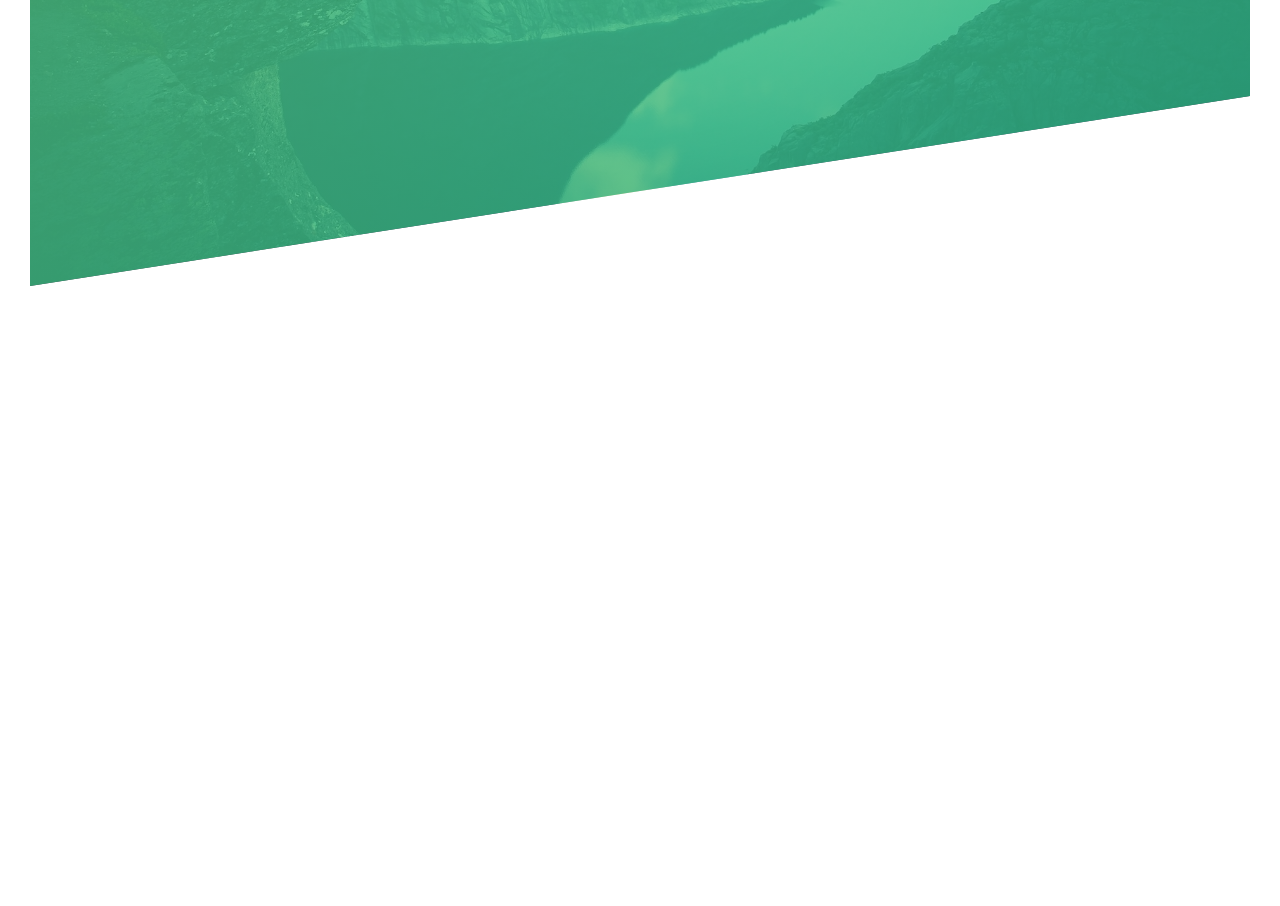
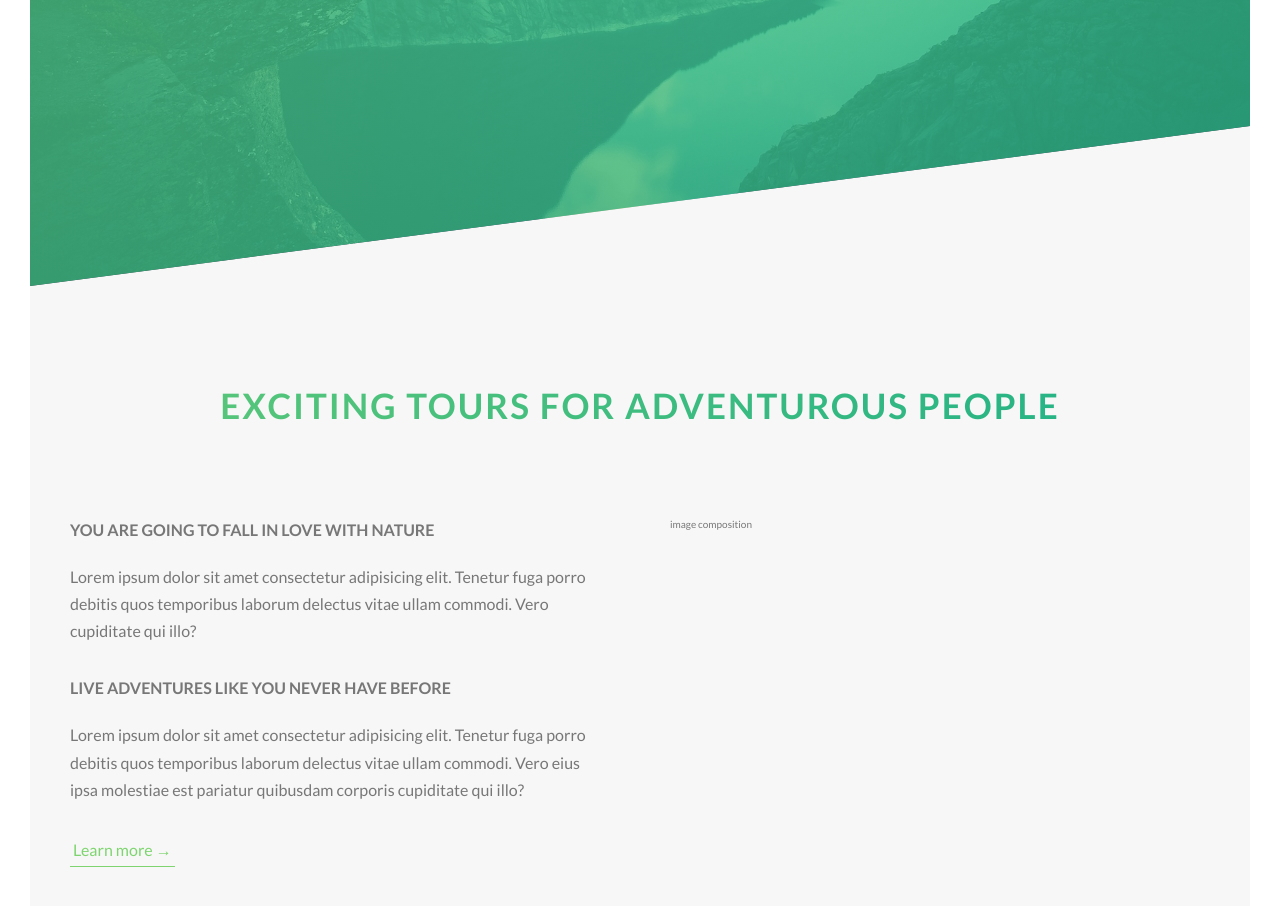
Before and after one commit to bohaigt86/advanced-css-mini, a website: page custom-grid-sass/index.html in a window 1280 px wide. Shown: the part 504-1410 px from the top of the page. Before the commit the page ends 820 px from the top, so only its background shows below. Drawn offline with Linux system fonts and the light colour scheme.

Commit message:
add about into home page

```diff
--- a/custom-grid-sass/index.html
+++ b/custom-grid-sass/index.html
@@ -30,6 +30,44 @@
         <a href="#" class="btn btn--white btn--animated">Discover our tours</a>
       </div>
     </header>
+
+    <main>
+      <section class="section-about">
+        <div class="u-center-text mb-8">
+          <h2 class="heading-secondary">
+            Exciting tours for adventurous people
+          </h2>
+        </div>
+
+        <div class="row">
+          <div class="col-1-of-2">
+            <h3 class="heading-tertiary mb-2">
+              You are going to fall in love with nature
+            </h3>
+            <p class="paragraph">
+              Lorem ipsum dolor sit amet consectetur adipisicing elit. Tenetur
+              fuga porro debitis quos temporibus laborum delectus vitae ullam
+              commodi. Vero cupiditate qui illo?
+            </p>
+
+            <h3 class="heading-tertiary mb-2">
+              Live adventures like you never have before
+            </h3>
+            <p class="paragraph">
+              Lorem ipsum dolor sit amet consectetur adipisicing elit. Tenetur
+              fuga porro debitis quos temporibus laborum delectus vitae ullam
+              commodi. Vero eius ipsa molestiae est pariatur quibusdam corporis
+              cupiditate qui illo?
+            </p>
+
+            <a href="" class="btn-text">Learn more &rarr;</a>
+          </div>
+          <div class="col-1-of-2">
+            image composition
+          </div>
+        </div>
+      </section>
+    </main>
 
     <!-- <section class="grid-test">
       <div class="row">
--- a/custom-grid-sass/sass/abstracts/_variables.scss
+++ b/custom-grid-sass/sass/abstracts/_variables.scss
@@ -3,8 +3,12 @@ $color-primary: #7ed56f;
 $color-primary-light: #55c57a;
 $color-primary-dark: #28b485;
 $color-grey-dark: #777;
+$color-grey-light-1: #f7f7f7;
 
 // GRID
 $grid-width: 114rem;
 $gutter-vertical: 8rem;
 $gutter-horizontal: 6rem;
+
+//FONT
+$default-font-size: 1.6rem;
--- a/custom-grid-sass/sass/base/_typography.scss
+++ b/custom-grid-sass/sass/base/_typography.scss
@@ -32,3 +32,38 @@ body {
     animation-fill-mode: backwards;
   }
 }
+
+.heading-secondary {
+  display: inline-block;
+  font-size: 3.5rem;
+  text-transform: uppercase;
+  font-weight: 700;
+  background-image: linear-gradient(
+    to right,
+    $color-primary-light,
+    $color-primary-dark
+  );
+  background-clip: text;
+  -webkit-background-clip: text;
+  color: transparent;
+  letter-spacing: 0.2rem;
+  transition: all 0.2s;
+
+  &:hover {
+    transform: skewX(2deg) skewY(15deg) scale(1.1);
+    text-shadow: 0.5rem 1rem 2rem rgba(#000, 0.2);
+  }
+}
+
+.heading-tertiary {
+  font-size: 1.6rem;
+  font-weight: 700;
+  text-transform: uppercase;
+}
+
+.paragraph {
+  font-size: 1.6rem;
+  &:not(:last-child) {
+    margin-bottom: 3rem;
+  }
+}
--- a/custom-grid-sass/sass/base/_utilities.scss
+++ b/custom-grid-sass/sass/base/_utilities.scss
@@ -0,0 +1,16 @@
+.u-center-text {
+  text-align: center;
+}
+
+.mb-2 {
+  margin-bottom: 2rem;
+}
+.mb-4 {
+  margin-bottom: 4rem;
+}
+.mb-6 {
+  margin-bottom: 6rem;
+}
+.mb-8 {
+  margin-bottom: 8rem;
+}
--- a/custom-grid-sass/sass/components/_button.scss
+++ b/custom-grid-sass/sass/components/_button.scss
@@ -50,3 +50,27 @@
     animation-fill-mode: backwards;
   }
 }
+
+.btn-text {
+  &:link,
+  &:visited {
+    display: inline-block;
+    font-size: $default-font-size;
+    color: $color-primary;
+    text-decoration: none;
+    border-bottom: 1px solid $color-primary;
+    padding: 3px;
+    transition: all 0.2s;
+  }
+
+  &:hover {
+    background-color: $color-primary;
+    color: #fff;
+    box-shadow: 0 1rem 2rem rgba(#000, 0.15);
+    transform: translateY(-2px);
+  }
+  &:active {
+    box-shadow: 0 0.5rem 1rem rgba(#000, 0.15);
+    transform: translateY(-2px);
+  }
+}
--- a/custom-grid-sass/sass/layout/_grid.scss
+++ b/custom-grid-sass/sass/layout/_grid.scss
@@ -1,6 +1,5 @@
 .row {
   max-width: 114rem;
-  background: #eee;
   margin: 0 auto;
 
   &:not(:last-child) {
@@ -10,7 +9,6 @@
   @include clearfix;
 
   [class^='col-'] {
-    background-color: coral;
     float: left;
 
     &:not(:last-child) {
--- a/custom-grid-sass/sass/layout/_header.scss
+++ b/custom-grid-sass/sass/layout/_header.scss
@@ -9,7 +9,7 @@
     url('../img/hero.jpg');
   background-size: cover;
   background-position: top;
-  clip-path: polygon(0 0, 100% 0, 100% 75%, 0 100%);
+  clip-path: polygon(0 0, 100% 0, 100% 75vh, 0 100%);
 
   &__logo-box {
     position: absolute;
--- a/custom-grid-sass/sass/pages/_home.scss
+++ b/custom-grid-sass/sass/pages/_home.scss
@@ -0,0 +1,5 @@
+.section-about {
+  background-color: $color-grey-light-1;
+  padding: 25rem 0;
+  margin-top: -20vh;
+}
```
Also changed, not shown: custom-grid-sass/css/style.css.
